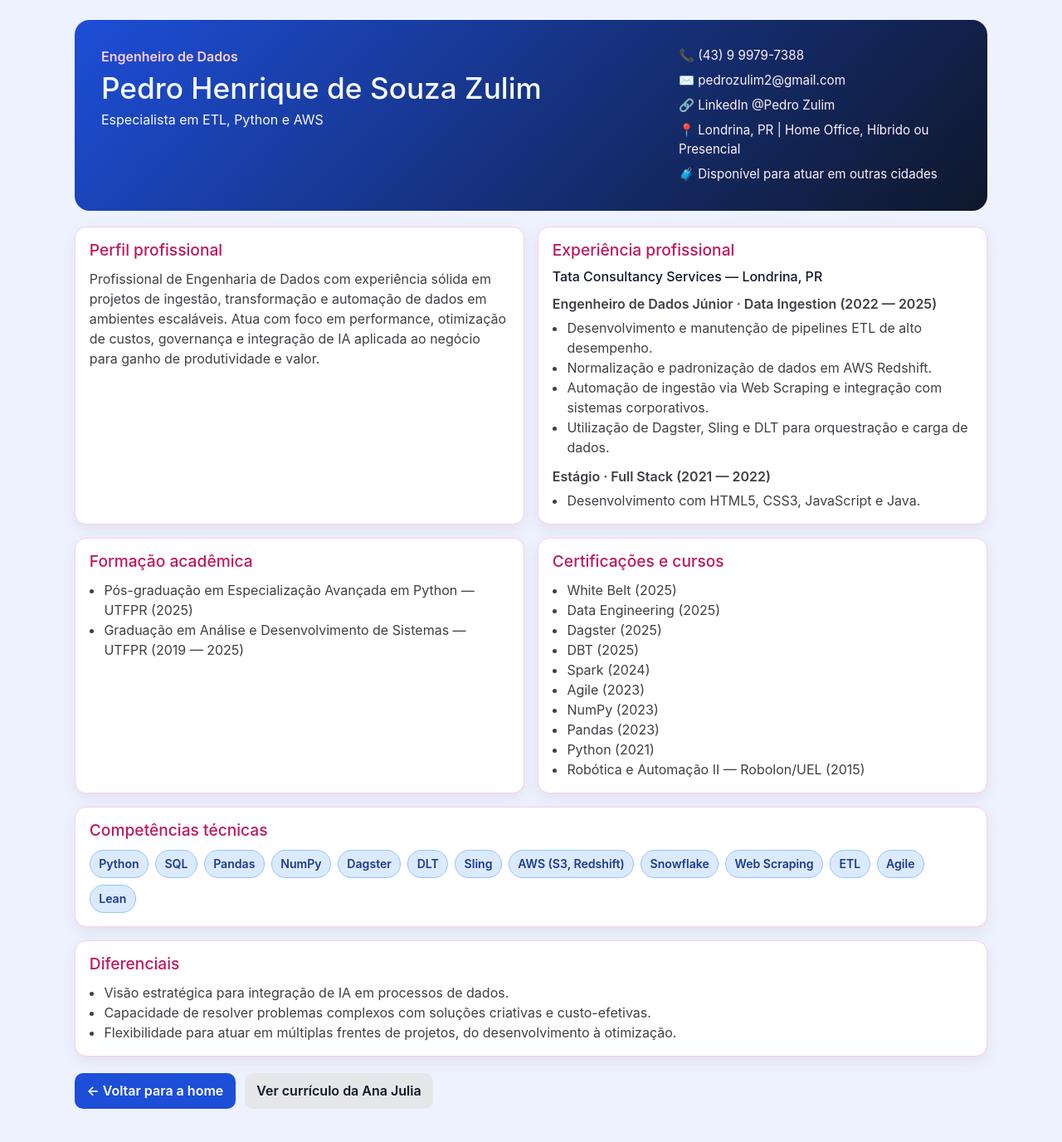
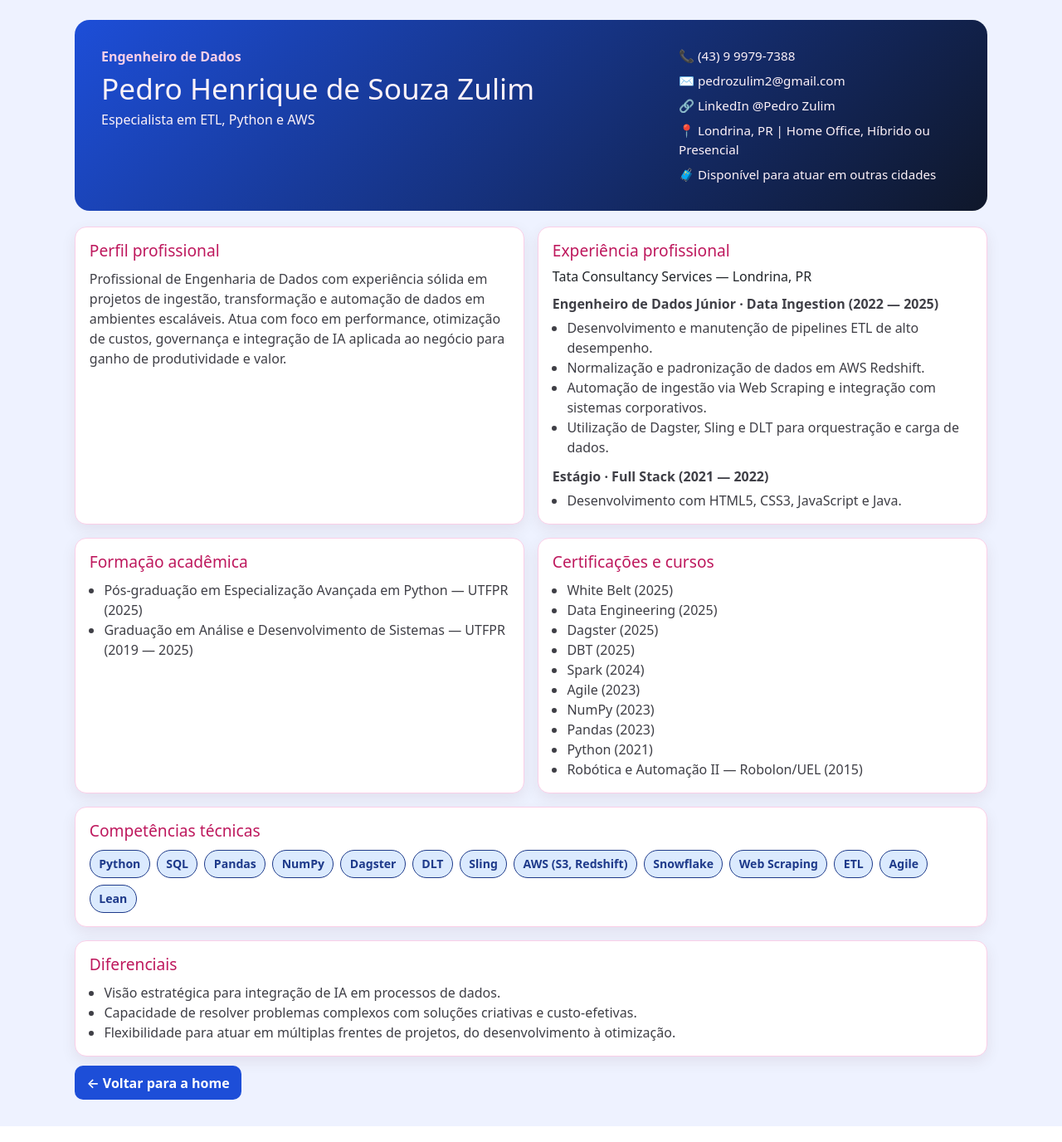
Before and after one commit to PedroZulim/curriculo-portfolio-react, a React (Vite) app: page /#/PedroZulim in a window 1280 px wide. Shown: the whole page at 83% size. Built offline with nearby package versions, Linux system fonts and the light colour scheme.

Commit message:
Revert "feat: melhorias de SEO, acessibilidade, UX e refatoração de estilos"

```diff
--- a/index.html
+++ b/index.html
@@ -1,36 +1,10 @@
 <!doctype html>
-<html lang="pt-BR">
+<html lang="en">
   <head>
     <meta charset="UTF-8" />
+    <link rel="icon" type="image/svg+xml" href="/vite.svg" />
     <meta name="viewport" content="width=device-width, initial-scale=1.0" />
-    <title>Zulim's Tech | Portfólio Profissional</title>
-    <meta
-      name="description"
-      content="Portfólio profissional com currículos de Pedro Henrique Zulim e Ana Julia, com experiência, competências e formação."
-    />
-    <meta name="author" content="Zulim's Tech" />
-    <link rel="canonical" href="https://pedrozulim.github.io/curriculo-portfolio-react/" />
-
-    <meta property="og:type" content="website" />
-    <meta property="og:locale" content="pt_BR" />
-    <meta property="og:site_name" content="Zulim's Tech" />
-    <meta property="og:title" content="Zulim's Tech | Portfólio Profissional" />
-    <meta
-      property="og:description"
-      content="Conheça os currículos de Pedro Henrique Zulim e Ana Julia em um portfólio profissional moderno."
-    />
-    <meta property="og:url" content="https://pedrozulim.github.io/curriculo-portfolio-react/" />
-    <meta property="og:image" content="https://pedrozulim.github.io/curriculo-portfolio-react/vite.svg" />
-
-    <meta name="twitter:card" content="summary_large_image" />
-    <meta name="twitter:title" content="Zulim's Tech | Portfólio Profissional" />
-    <meta
-      name="twitter:description"
-      content="Portfólio profissional com detalhes de experiência, competências e formação."
-    />
-    <meta name="twitter:image" content="https://pedrozulim.github.io/curriculo-portfolio-react/vite.svg" />
-
-    <link rel="icon" type="image/svg+xml" href="/vite.svg" />
+    <title>Zulim's Tech</title>
   </head>
   <body>
     <div id="root"></div>
--- a/package.json
+++ b/package.json
@@ -6,8 +6,7 @@
     "build": "vite build",
     "preview": "vite preview",
     "predeploy": "npm run build",
-    "deploy": "gh-pages -d dist",
-    "lint": "eslint ."
+    "deploy": "gh-pages -d dist"
   },
   "dependencies": {
     "bootstrap": "^5.3.7",
--- a/src/main.jsx
+++ b/src/main.jsx
@@ -1,7 +1,6 @@
 import React from "react";
 import ReactDOM from "react-dom/client";
 import App from "./App";
-import "./styles/global.css";
 
 ReactDOM.createRoot(document.getElementById("root")).render(
   <React.StrictMode>
--- a/src/pages/CurriculoAna.jsx
+++ b/src/pages/CurriculoAna.jsx
@@ -1,5 +1,4 @@
 import { Link } from "react-router-dom";
-import "../styles/CurriculoBase.css";
 import "../styles/CurriculoAna.css";
 
 function CurriculoAna() {
@@ -17,9 +16,9 @@ function CurriculoAna() {
   ];
 
   return (
-    <main className="curriculo-page curriculo-ana-page">
+    <main className="curriculo-ana-page">
       <div className="curriculo-container">
-        <header className="hero-card ana-hero-card" aria-label="Resumo profissional de Ana Julia">
+        <header className="hero-card ana-hero-card">
           <div>
             <p className="hero-role">Estagiária de Direito</p>
             <h1>Ana Julia</h1>
@@ -28,14 +27,14 @@ function CurriculoAna() {
             </p>
           </div>
           <div className="hero-contact">
-            <p>✉️ E-mail profissional disponível sob solicitação</p>
-            <p>📞 Telefone profissional disponível sob solicitação</p>
+            <a href="mailto:anajulia@email.com">✉️ anajulia@email.com</a>
+            <a href="tel:+550000000000">📞 (00) 00000-0000</a>
             <p>📍 Londrina, PR</p>
             <p>⚖️ Disponível para estágio presencial, híbrido ou remoto</p>
           </div>
         </header>
 
-        <section className="content-grid" aria-label="Conteúdo do currículo de Ana Julia">
+        <section className="content-grid">
           <article className="content-card">
             <h2>Perfil profissional</h2>
             <p>
@@ -57,7 +56,9 @@ function CurriculoAna() {
                 Pesquisa de legislação, doutrina e jurisprudência para suporte
                 técnico.
               </li>
-              <li>Atendimento a clientes e organização de documentos processuais.</li>
+              <li>
+                Atendimento a clientes e organização de documentos processuais.
+              </li>
               <li>
                 Acompanhamento de prazos e movimentações processuais em múltiplas
                 áreas do Direito.
@@ -118,9 +119,6 @@ function CurriculoAna() {
           <Link to="/" className="back-button ana-back-button">
             ← Voltar para a home
           </Link>
-          <Link to="/PedroZulim" className="secondary-button">
-            Ver currículo do Pedro Zulim
-          </Link>
         </div>
       </div>
     </main>
--- a/src/pages/CurriculoPedro.jsx
+++ b/src/pages/CurriculoPedro.jsx
@@ -1,5 +1,4 @@
 import { Link } from "react-router-dom";
-import "../styles/CurriculoBase.css";
 import "../styles/CurriculoPedro.css";
 
 function CurriculoPedro() {
@@ -20,9 +19,9 @@ function CurriculoPedro() {
   ];
 
   return (
-    <main className="curriculo-page curriculo-pedro-page">
+    <main className="curriculo-pedro-page">
       <div className="curriculo-container">
-        <header className="hero-card" aria-label="Resumo profissional de Pedro Zulim">
+        <header className="hero-card">
           <div>
             <p className="hero-role">Engenheiro de Dados</p>
             <h1>Pedro Henrique de Souza Zulim</h1>
@@ -43,7 +42,7 @@ function CurriculoPedro() {
           </div>
         </header>
 
-        <section className="content-grid" aria-label="Conteúdo do currículo de Pedro">
+        <section className="content-grid">
           <article className="content-card">
             <h2>Perfil profissional</h2>
             <p>
@@ -58,19 +57,12 @@ function CurriculoPedro() {
           <article className="content-card">
             <h2>Experiência profissional</h2>
             <h3>Tata Consultancy Services — Londrina, PR</h3>
-            <p className="item-title">
-              Engenheiro de Dados Júnior · Data Ingestion (2022 — 2025)
-            </p>
+            <p className="item-title">Engenheiro de Dados Júnior · Data Ingestion (2022 — 2025)</p>
             <ul>
               <li>Desenvolvimento e manutenção de pipelines ETL de alto desempenho.</li>
               <li>Normalização e padronização de dados em AWS Redshift.</li>
-              <li>
-                Automação de ingestão via Web Scraping e integração com sistemas
-                corporativos.
-              </li>
-              <li>
-                Utilização de Dagster, Sling e DLT para orquestração e carga de dados.
-              </li>
+              <li>Automação de ingestão via Web Scraping e integração com sistemas corporativos.</li>
+              <li>Utilização de Dagster, Sling e DLT para orquestração e carga de dados.</li>
             </ul>
             <p className="item-title">Estágio · Full Stack (2021 — 2022)</p>
             <ul>
@@ -81,13 +73,8 @@ function CurriculoPedro() {
           <article className="content-card">
             <h2>Formação acadêmica</h2>
             <ul>
-              <li>
-                Pós-graduação em Especialização Avançada em Python — UTFPR (2025)
-              </li>
-              <li>
-                Graduação em Análise e Desenvolvimento de Sistemas — UTFPR (2019 —
-                2025)
-              </li>
+              <li>Pós-graduação em Especialização Avançada em Python — UTFPR (2025)</li>
+              <li>Graduação em Análise e Desenvolvimento de Sistemas — UTFPR (2019 — 2025)</li>
             </ul>
           </article>
 
@@ -121,14 +108,16 @@ function CurriculoPedro() {
           <article className="content-card full-width">
             <h2>Diferenciais</h2>
             <ul>
-              <li>Visão estratégica para integração de IA em processos de dados.</li>
               <li>
-                Capacidade de resolver problemas complexos com soluções criativas e
-                custo-efetivas.
+                Visão estratégica para integração de IA em processos de dados.
               </li>
               <li>
-                Flexibilidade para atuar em múltiplas frentes de projetos, do
-                desenvolvimento à otimização.
+                Capacidade de resolver problemas complexos com soluções
+                criativas e custo-efetivas.
+              </li>
+              <li>
+                Flexibilidade para atuar em múltiplas frentes de projetos,
+                do desenvolvimento à otimização.
               </li>
             </ul>
           </article>
@@ -138,9 +127,6 @@ function CurriculoPedro() {
           <Link to="/" className="back-button">
             ← Voltar para a home
           </Link>
-          <Link to="/AnaJulia" className="secondary-button">
-            Ver currículo da Ana Julia
-          </Link>
         </div>
       </div>
     </main>
--- a/src/pages/Home.jsx
+++ b/src/pages/Home.jsx
@@ -18,7 +18,7 @@ function Home() {
           <article className="profile-card">
             <h2>Pedro Henrique Zulim</h2>
             <p>Engenheiro de Dados | Especialista em ETL, Python e AWS.</p>
-            <Link to="/PedroZulim" className="profile-link" aria-label="Ver currículo de Pedro Henrique Zulim">
+            <Link to="/PedroZulim" className="profile-link">
               Ver currículo
             </Link>
           </article>
@@ -29,7 +29,7 @@ function Home() {
               Estagiária de Direito com atuação em áreas Trabalhista,
               Previdenciária, Civil e Família.
             </p>
-            <Link to="/AnaJulia" className="profile-link" aria-label="Ver currículo de Ana Julia">
+            <Link to="/AnaJulia" className="profile-link">
               Ver currículo
             </Link>
           </article>
--- a/src/styles/CurriculoAna.css
+++ b/src/styles/CurriculoAna.css
@@ -1,29 +1,81 @@
 .curriculo-ana-page {
+  min-height: 100vh;
   background: #fdf2f8;
+  padding: 1.5rem 1rem 2.5rem;
+}
+
+.curriculo-container {
+  width: min(1100px, 100%);
+  margin: 0 auto;
+}
+
+.hero-card {
+  border-radius: 18px;
+  color: #fdf2f8;
+  padding: clamp(1.2rem, 3vw, 2rem);
+  display: grid;
+  gap: 1rem;
+  grid-template-columns: 2fr 1fr;
 }
 
 .ana-hero-card {
   background: linear-gradient(135deg, #be185d, #7e22ce);
-  color: #fdf2f8;
 }
 
 .hero-role {
+  margin: 0;
   color: #fbcfe8;
+  font-weight: 600;
+}
+
+.hero-card h1 {
+  margin: 0.3rem 0;
+  font-size: clamp(1.4rem, 3vw, 2.2rem);
+}
+
+.hero-subtitle {
+  margin: 0;
+}
+
+.hero-contact {
+  display: grid;
+  align-content: start;
+  gap: 0.45rem;
+  font-size: 0.95rem;
 }
 
 .hero-contact a,
 .hero-contact p {
   color: #fdf2f8;
+  margin: 0;
+  text-decoration: none;
+}
+
+.content-grid {
+  margin-top: 1.2rem;
+  display: grid;
+  grid-template-columns: repeat(12, 1fr);
+  gap: 1rem;
 }
 
 .content-card {
+  grid-column: span 6;
   background: #fff;
   border: 1px solid #fbcfe8;
+  border-radius: 14px;
+  padding: 1rem 1.05rem;
   box-shadow: 0 6px 18px rgba(76, 5, 25, 0.08);
 }
 
 .content-card h2 {
+  margin: 0 0 0.7rem;
   color: #be185d;
+  font-size: 1.2rem;
+}
+
+.content-card h3 {
+  margin: 0 0 0.4rem;
+  font-size: 1rem;
 }
 
 .content-card p,
@@ -31,10 +83,50 @@
   color: #3f3f46;
 }
 
+.content-card ul {
+  margin: 0;
+  padding-left: 1.1rem;
+}
+
+.item-title {
+  margin: 0.7rem 0 0.3rem;
+  font-weight: 600;
+}
+
+.full-width {
+  grid-column: 1 / -1;
+}
+
+.skills-list {
+  display: flex;
+  flex-wrap: wrap;
+  gap: 0.5rem;
+}
+
+.skill-chip {
+  border: 1px solid;
+  font-weight: 600;
+  padding: 0.35rem 0.65rem;
+  border-radius: 999px;
+  font-size: 0.88rem;
+}
+
 .ana-skill-chip {
   background: #fce7f3;
   border-color: #f9a8d4;
   color: #9d174d;
+}
+
+.actions-row {
+  margin-top: 1.2rem;
+}
+
+.back-button {
+  text-decoration: none;
+  color: #fff;
+  font-weight: 600;
+  border-radius: 10px;
+  padding: 0.6rem 0.9rem;
 }
 
 .ana-back-button {
@@ -44,3 +136,13 @@
 .ana-back-button:hover {
   background: #9d174d;
 }
+
+@media (max-width: 900px) {
+  .hero-card {
+    grid-template-columns: 1fr;
+  }
+
+  .content-card {
+    grid-column: 1 / -1;
+  }
+}
--- a/src/styles/CurriculoBase.css
+++ /dev/null
@@ -1,129 +0,0 @@
-.curriculo-page {
-  min-height: 100vh;
-  padding: 1.5rem 1rem 2.5rem;
-}
-
-.curriculo-container {
-  width: min(1100px, 100%);
-  margin: 0 auto;
-}
-
-.hero-card {
-  border-radius: 18px;
-  padding: clamp(1.2rem, 3vw, 2rem);
-  display: grid;
-  gap: 1rem;
-  grid-template-columns: 2fr 1fr;
-}
-
-.hero-role {
-  margin: 0;
-  font-weight: 600;
-}
-
-.hero-card h1 {
-  margin: 0.3rem 0;
-  font-size: clamp(1.4rem, 3vw, 2.2rem);
-}
-
-.hero-subtitle {
-  margin: 0;
-}
-
-.hero-contact {
-  display: grid;
-  align-content: start;
-  gap: 0.45rem;
-  font-size: 0.95rem;
-}
-
-.hero-contact a,
-.hero-contact p {
-  margin: 0;
-  text-decoration: none;
-}
-
-.content-grid {
-  margin-top: 1.2rem;
-  display: grid;
-  grid-template-columns: repeat(12, 1fr);
-  gap: 1rem;
-}
-
-.content-card {
-  grid-column: span 6;
-  border-radius: 14px;
-  padding: 1rem 1.05rem;
-}
-
-.content-card h2 {
-  margin: 0 0 0.7rem;
-  font-size: 1.2rem;
-}
-
-.content-card h3 {
-  margin: 0 0 0.4rem;
-  font-size: 1rem;
-}
-
-.content-card ul {
-  margin: 0;
-  padding-left: 1.1rem;
-}
-
-.item-title {
-  margin: 0.7rem 0 0.3rem;
-  font-weight: 600;
-}
-
-.full-width {
-  grid-column: 1 / -1;
-}
-
-.skills-list {
-  display: flex;
-  flex-wrap: wrap;
-  gap: 0.5rem;
-}
-
-.skill-chip {
-  border: 1px solid;
-  font-weight: 600;
-  padding: 0.35rem 0.65rem;
-  border-radius: 999px;
-  font-size: 0.88rem;
-}
-
-.actions-row {
-  margin-top: 1.2rem;
-  display: flex;
-  flex-wrap: wrap;
-  gap: 0.7rem;
-}
-
-.back-button {
-  text-decoration: none;
-  color: #fff;
-  font-weight: 600;
-  border-radius: 10px;
-  padding: 0.6rem 0.9rem;
-}
-
-.secondary-button {
-  text-decoration: none;
-  background: #e5e7eb;
-  color: #111827;
-  font-weight: 600;
-  border-radius: 10px;
-  padding: 0.6rem 0.9rem;
-}
-
-@media (max-width: 900px) {
-  .hero-card {
-    grid-template-columns: 1fr;
-  }
-
-  .content-card {
-    grid-column: 1 / -1;
-  }
-}
--- a/src/styles/CurriculoPedro.css
+++ b/src/styles/CurriculoPedro.css
@@ -1,29 +1,78 @@
 .curriculo-pedro-page {
+  min-height: 100vh;
   background: #eef2ff;
+  padding: 1.5rem 1rem 2.5rem;
+}
+
+.curriculo-container {
+  width: min(1100px, 100%);
+  margin: 0 auto;
 }
 
 .hero-card {
+  border-radius: 18px;
   background: linear-gradient(135deg, #1d4ed8, #0f172a);
   color: #f9fafb;
+  padding: clamp(1.2rem, 3vw, 2rem);
+  display: grid;
+  gap: 1rem;
+  grid-template-columns: 2fr 1fr;
 }
 
 .hero-role {
+  margin: 0;
   color: #bfdbfe;
+  font-weight: 600;
+}
+
+.hero-card h1 {
+  margin: 0.3rem 0;
+  font-size: clamp(1.4rem, 3vw, 2.2rem);
+}
+
+.hero-subtitle {
+  margin: 0;
+}
+
+.hero-contact {
+  display: grid;
+  align-content: start;
+  gap: 0.45rem;
+  font-size: 0.95rem;
 }
 
 .hero-contact a,
 .hero-contact p {
   color: #e5e7eb;
+  margin: 0;
+  text-decoration: none;
+}
+
+.content-grid {
+  margin-top: 1.2rem;
+  display: grid;
+  grid-template-columns: repeat(12, 1fr);
+  gap: 1rem;
 }
 
 .content-card {
+  grid-column: span 6;
   background: #fff;
   border: 1px solid #dbeafe;
+  border-radius: 14px;
+  padding: 1rem 1.05rem;
   box-shadow: 0 6px 18px rgba(15, 23, 42, 0.06);
 }
 
 .content-card h2 {
+  margin: 0 0 0.7rem;
   color: #1d4ed8;
+  font-size: 1.2rem;
+}
+
+.content-card h3 {
+  margin: 0 0 0.4rem;
+  font-size: 1rem;
 }
 
 .content-card p,
@@ -31,16 +80,59 @@
   color: #1f2937;
 }
 
+.content-card ul {
+  margin: 0;
+  padding-left: 1.1rem;
+}
+
+.item-title {
+  margin: 0.7rem 0 0.3rem;
+  font-weight: 600;
+}
+
+.full-width {
+  grid-column: 1 / -1;
+}
+
+.skills-list {
+  display: flex;
+  flex-wrap: wrap;
+  gap: 0.5rem;
+}
+
 .skill-chip {
   background: #dbeafe;
-  border-color: #93c5fd;
+  border: 1px solid #93c5fd;
   color: #1e3a8a;
+  font-weight: 600;
+  padding: 0.35rem 0.65rem;
+  border-radius: 999px;
+  font-size: 0.88rem;
+}
+
+.actions-row {
+  margin-top: 1.2rem;
 }
 
 .back-button {
+  text-decoration: none;
   background: #1d4ed8;
+  color: #fff;
+  font-weight: 600;
+  border-radius: 10px;
+  padding: 0.6rem 0.9rem;
 }
 
 .back-button:hover {
   background: #1e40af;
 }
+
+@media (max-width: 900px) {
+  .hero-card {
+    grid-template-columns: 1fr;
+  }
+
+  .content-card {
+    grid-column: 1 / -1;
+  }
+}
--- a/src/styles/global.css
+++ /dev/null
@@ -1,21 +0,0 @@
-:root {
-  color-scheme: light;
-}
-
-* {
-  box-sizing: border-box;
-}
-
-body {
-  margin: 0;
-  font-family: "Inter", "Segoe UI", Roboto, Helvetica, Arial, sans-serif;
-  line-height: 1.5;
-  color: #111827;
-}
-
-a:focus-visible,
-button:focus-visible {
-  outline: 3px solid #f59e0b;
-  outline-offset: 3px;
-  border-radius: 10px;
-}
```
Also changed, not shown: 1 other file (tests, documents, lock files or other folders).
